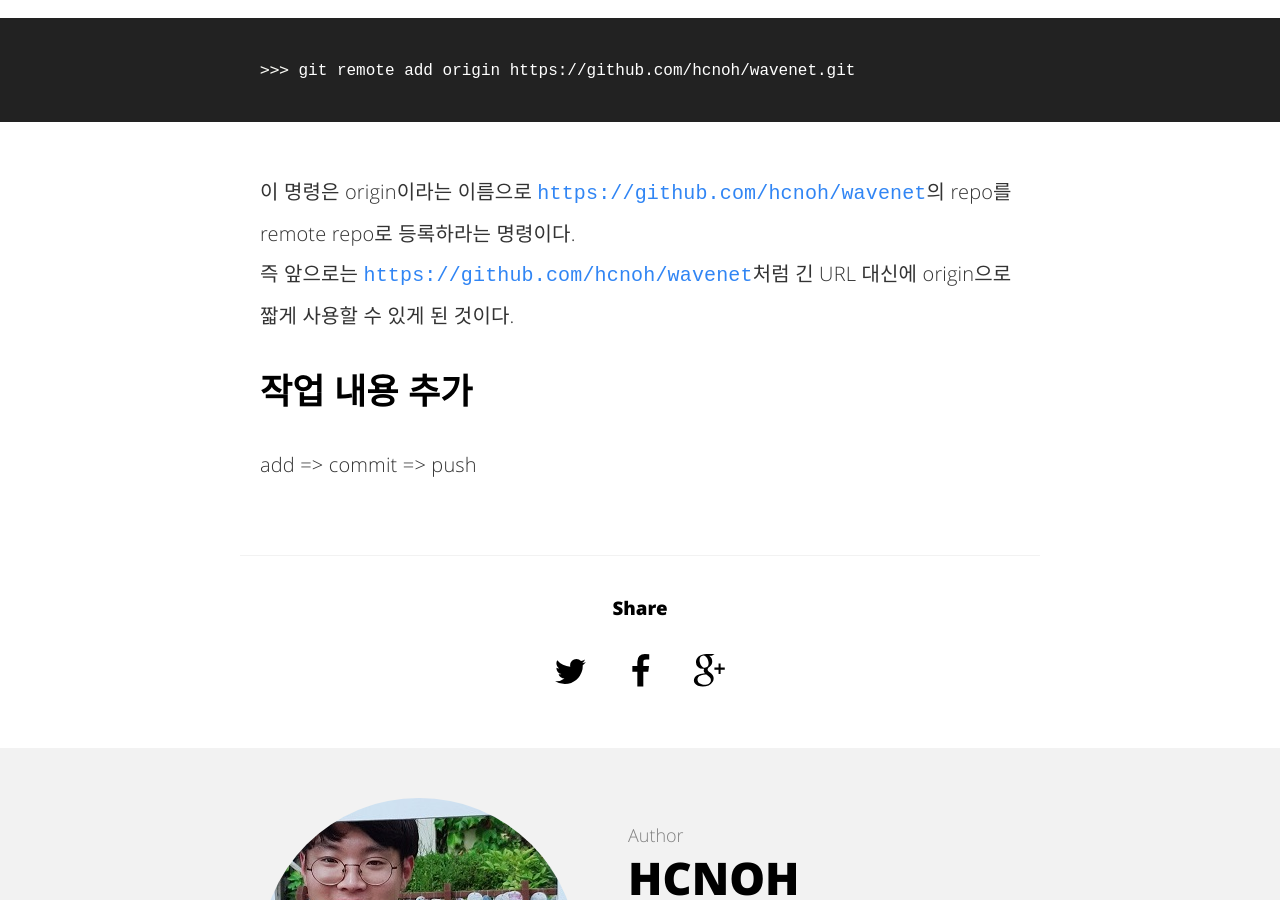
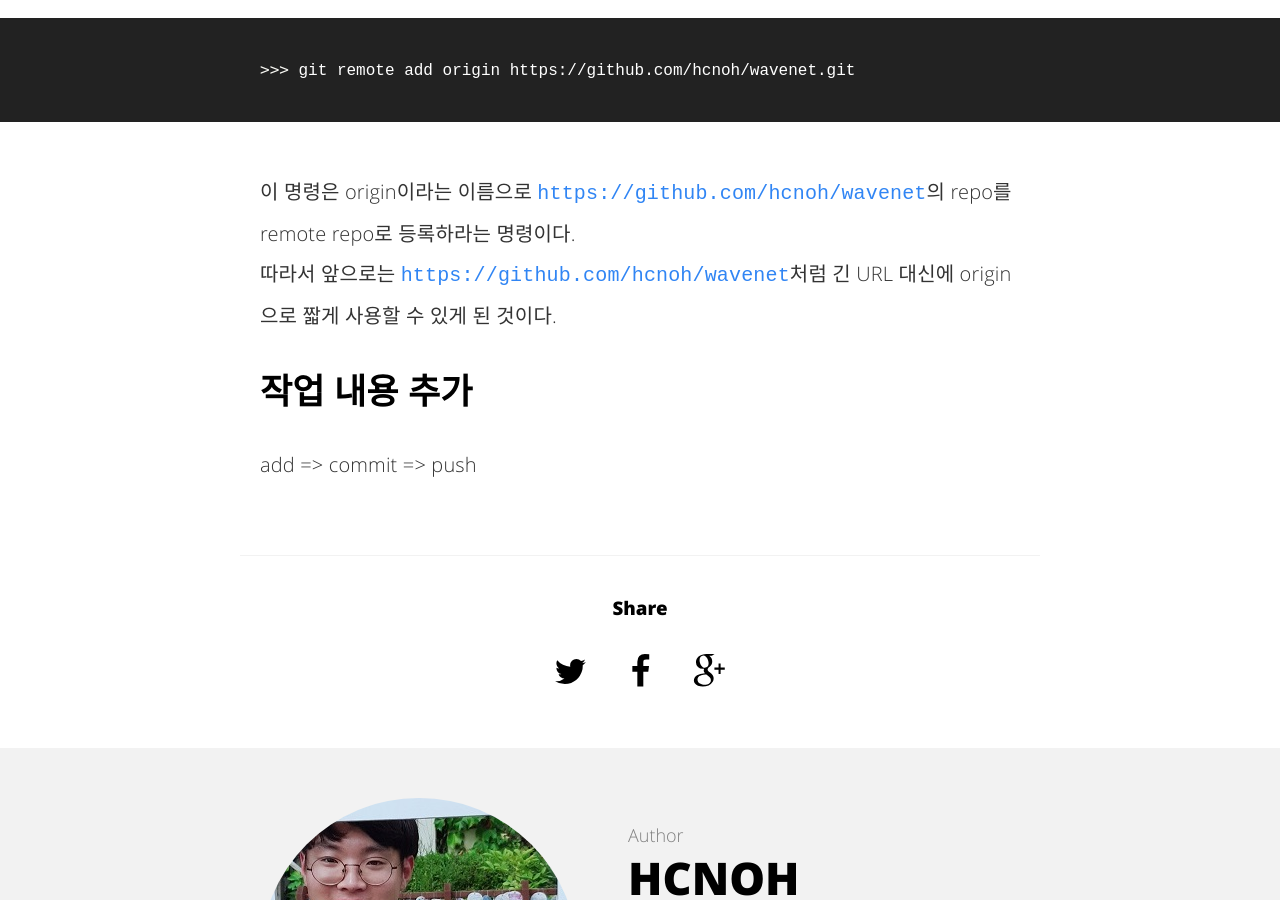
Before and after one commit to hcnoh/blog-prev, a Jekyll site: the page built from _posts/2018-08-20-git-basic-usage.md, in a window 1280 px wide and 900 px high, scrolled down 5037 px. Built offline with Jekyll 4.4.1, drawn with Linux system fonts in a browser that asks for light colours; comment, search, counter and statistics services are not loaded.

Commit message:
Update 2018-08-20-git-basic-usage.md

```diff
--- a/_posts/2018-08-20-git-basic-usage.md
+++ b/_posts/2018-08-20-git-basic-usage.md
@@ -73,7 +73,7 @@ Initialized empty Git repository in /home/hcnoh/wavenet/.git/
 >>> git remote add origin https://github.com/hcnoh/wavenet.git
 {% endhighlight %}
 이 명령은 origin이라는 이름으로 `https://github.com/hcnoh/wavenet`의 repo를 remote repo로 등록하라는 명령이다.
-즉 앞으로는 `https://github.com/hcnoh/wavenet`처럼 긴 URL 대신에 origin으로 짧게 사용할 수 있게 된 것이다.
+따라서 앞으로는 `https://github.com/hcnoh/wavenet`처럼 긴 URL 대신에 origin으로 짧게 사용할 수 있게 된 것이다.
 
 ## 작업 내용 추가
 add => commit => push
```
